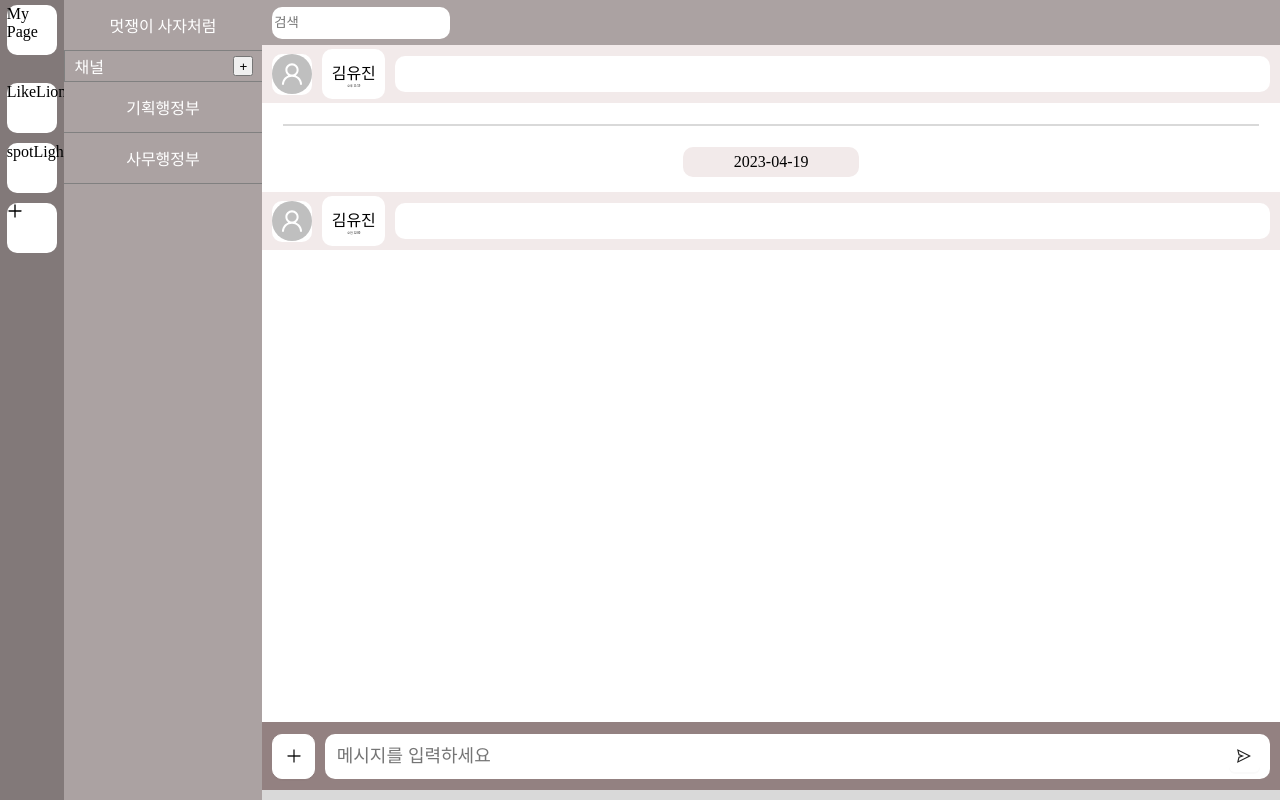
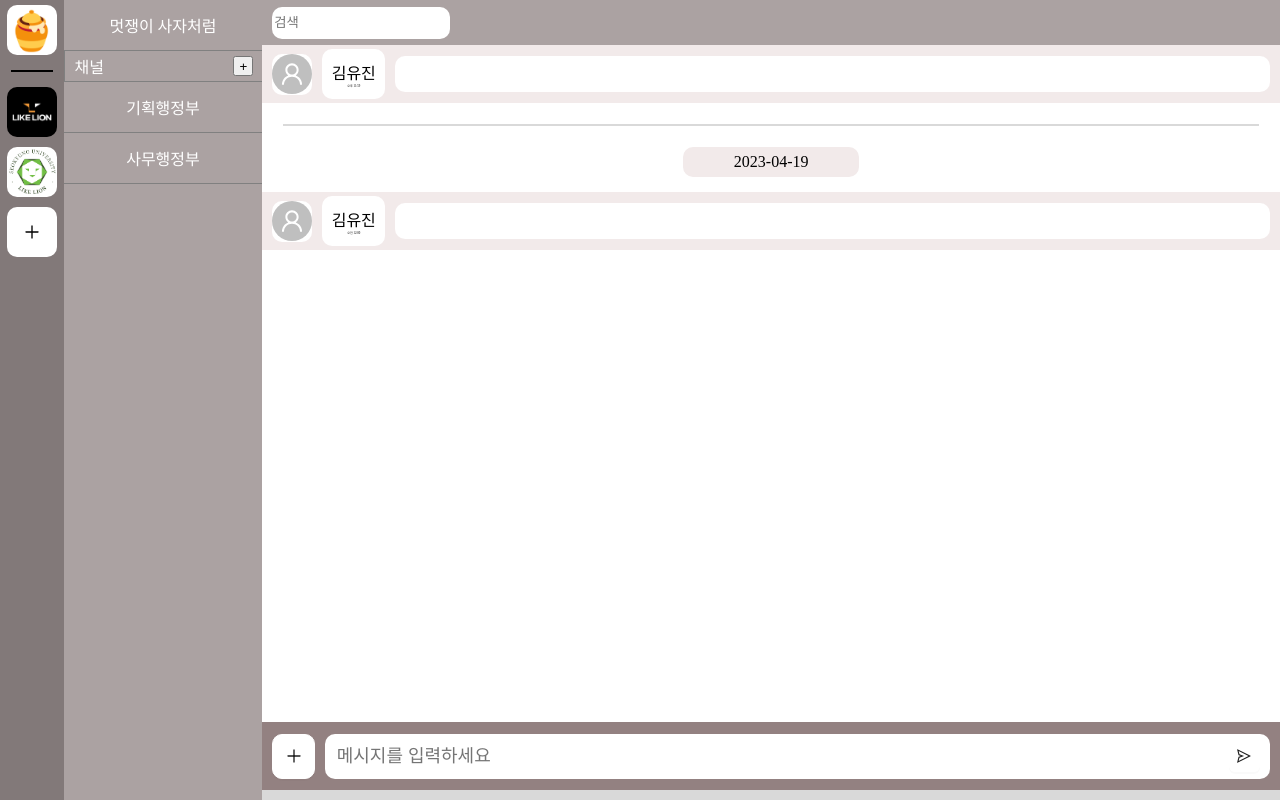
Before and after one commit to spotlight-xam/xam-web, a React (Vite) app: page /home in a window 1280 px wide. Built offline with nearby package versions, Linux system fonts and the light colour scheme.

Commit message:
Fix : 팀 프로필 수정

```diff
--- a/src/screens/Team/Team.tsx
+++ b/src/screens/Team/Team.tsx
@@ -1,10 +1,11 @@
 import { PlusOutlined } from "@ant-design/icons";
 import axios from "axios";
 import { useEffect, useState } from "react";
+import { useNavigate } from "react-router-dom";
 
 interface MyTeam {
-  id: number;
-  teamName: string;
+  teamId: number;
+  profileImage: string;
 }
 
 interface getMyTeamRes {
@@ -16,18 +17,8 @@ export function Team({
 }: {
   onTeamEvent: (teamData: number) => void;
 }) {
-  const [isPopupOpen, setIsPopupOpen] = useState(false);
-  const [teamlist, setTeamlist] = useState<getMyTeamRes>({
-    myTeamList: [],
-  });
-
-  const handleButtonClick = () => {
-    setIsPopupOpen(true);
-  };
-
-  const handlePopupClose = () => {
-    setIsPopupOpen(false);
-  };
+  const [teamlist, setTeamlist] = useState<getMyTeamRes>({ myTeamList: [] });
+  const navigate = useNavigate();
 
   const getTeamlist = async () => {
     try {
@@ -45,23 +36,17 @@ export function Team({
         //더미 데이터
         myTeamList: [
           {
-            id: 3,
-            teamName: "LikeLion",
+            teamId: 3,
+            profileImage: "/img/likelion.png",
           },
           {
-            id: 5,
-            teamName: "spotLight",
+            teamId: 5,
+            profileImage: "/img/likelionSKU.png",
           },
         ],
       };
       setTeamlist(exam);
     }
-  };
-
-  const chooseTeam = (team: MyTeam) => {
-    //팀이 선택되었을 때
-    const teamData = team.id;
-    onTeamEvent(teamData);
   };
 
   useEffect(() => {
@@ -84,13 +69,15 @@ export function Team({
           width: "50px",
           height: "50px",
           borderRadius: "10px",
-          backgroundColor: "white",
           margin: "5px 0",
+          cursor: "pointer",
+          background: "url(/img/xam.PNG)",
+          backgroundSize: "cover",
         }}
-      >
-        My Page
-      </div>
-      <br></br>
+      ></div>
+      <div
+        style={{ border: "solid 1px black", width: "40px", margin: " 10px 0" }}
+      ></div>
       {teamlist.myTeamList.map((team: MyTeam) => {
         return (
           <div
@@ -98,18 +85,20 @@ export function Team({
               width: "50px",
               height: "50px",
               borderRadius: "10px",
-              backgroundColor: "white",
               margin: "5px 0",
               cursor: "pointer",
+              background: `url(${team.profileImage})`,
+              backgroundSize: "cover",
             }}
-            onClick={() => chooseTeam(team)}
-          >
-            {team.teamName}
-          </div>
+            onClick={() => onTeamEvent(team.teamId)}
+          ></div>
         );
       })}
       <div
         style={{
+          display: "flex",
+          justifyContent: "center",
+          alignItems: "center",
           width: "50px",
           height: "50px",
           borderRadius: "10px",
@@ -117,18 +106,12 @@ export function Team({
           margin: "5px 0",
           cursor: "pointer",
         }}
-        onClick={handleButtonClick}
+        onClick={() => {
+          navigate("/createTeam");
+        }}
       >
         <PlusOutlined />
       </div>
-      {isPopupOpen && (
-        <div className="popup">
-          <div>
-            <h2>팀 만들기</h2>
-            <button onClick={handlePopupClose}>Close</button>
-          </div>
-        </div>
-      )}
     </div>
   );
 }
```
Also changed, not shown: src/services/user/useGetAllFeed.tsx (deleted, +0 -15 lines), src/services/user/useGetFeed.tsx (deleted, +0 -15 lines), public/img/likelion.png (added), public/img/likelionSKU.png (added).
